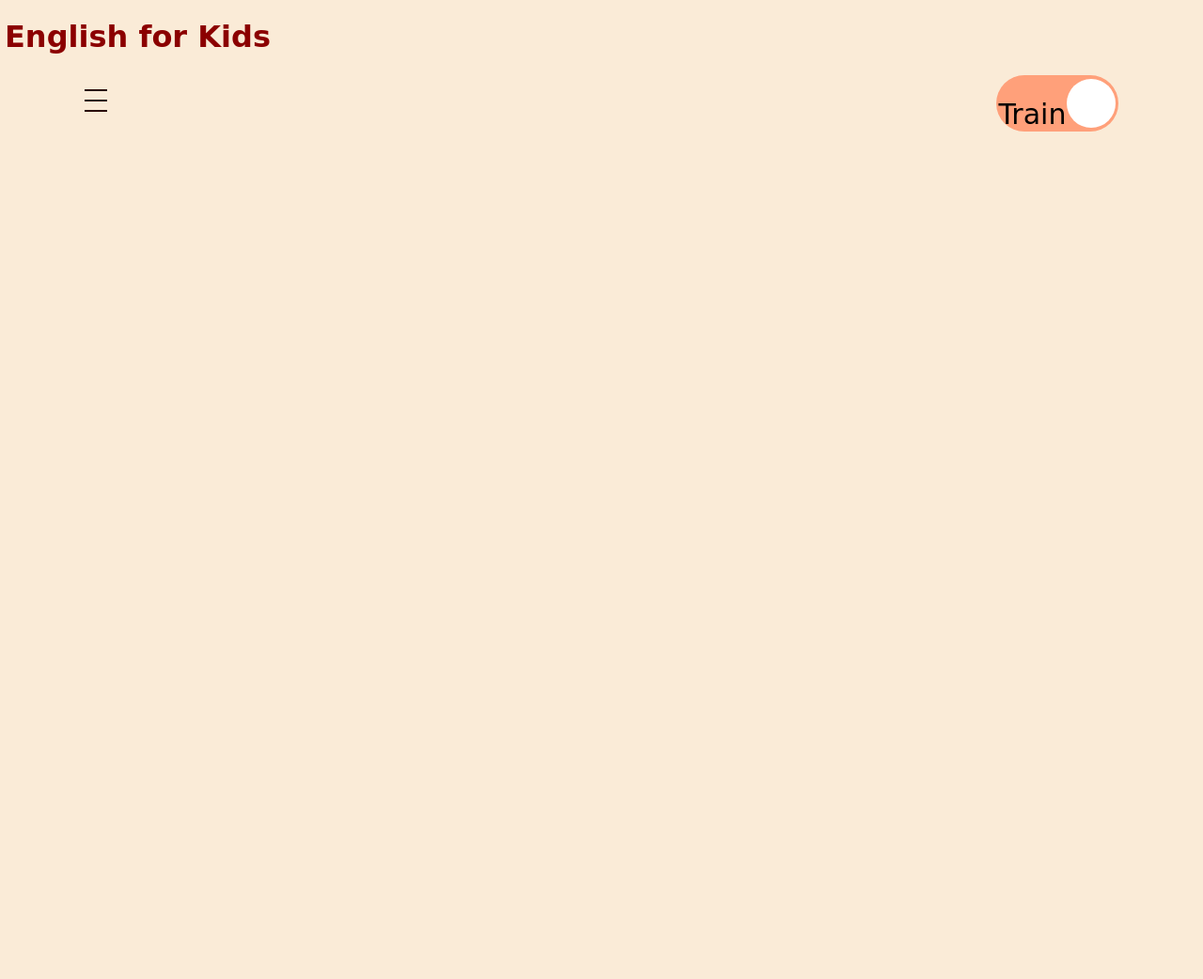
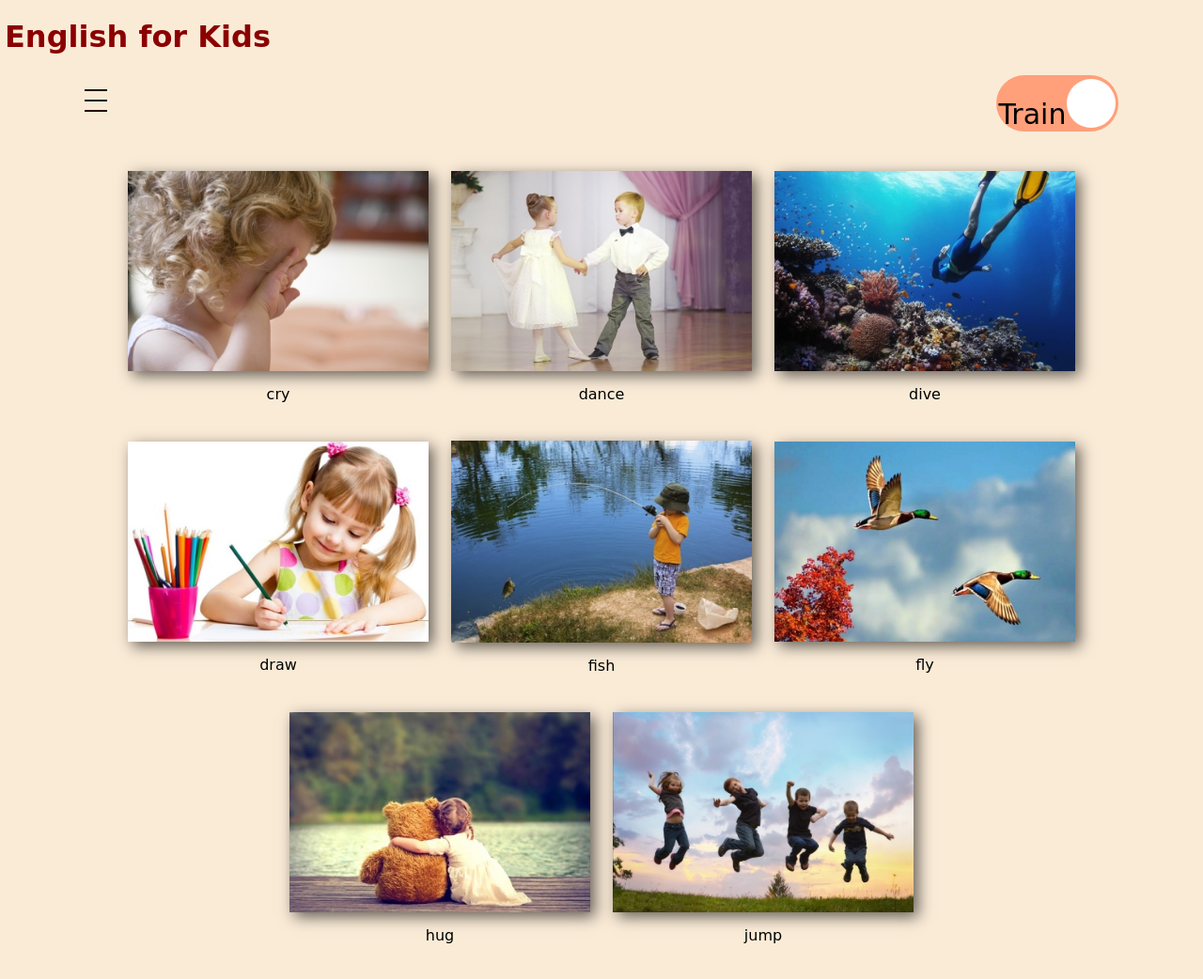
Before and after one commit to DaryaYa/english-for-kids, a website built with webpack: page index.html in a window 1280 px wide. Shown: the whole page at 94% size. Before the commit the page ends 800 px from the top, so only its background shows below. Built offline with nearby package versions, Linux system fonts and the light colour scheme.

Commit message:
add: category

```diff
--- a/src/index.js
+++ b/src/index.js
@@ -1,6 +1,7 @@
 // eslint-disable-next-line import/extensions
 import './js/common.js';
 import './js/cards.js';
+import './js/category.js';
 // eslint-disable-next-line no-unused-vars
 // import css from './css/main.css';
 import './css/normalize.css';
--- /dev/null
+++ b/src/js/category.js
@@ -0,0 +1,52 @@
+const category = [
+  {
+    word: 'cry',
+    translation: 'плакать',
+    image: '../assets/img/cry.jpg',
+    audioSrc: '../assets/audio/cry.mp3',
+  },
+  {
+    word: 'dance',
+    translation: 'танцевать',
+    image: 'img/dance.jpg',
+    audioSrc: 'audio/dance.mp3',
+  },
+  {
+    word: 'dive',
+    translation: 'нырять',
+    image: 'img/dive.jpg',
+    audioSrc: 'audio/dive.mp3',
+  },
+  {
+    word: 'draw',
+    translation: 'рисовать',
+    image: 'img/draw.jpg',
+    audioSrc: 'audio/draw.mp3',
+  },
+  {
+    word: 'fish',
+    translation: 'ловить рыбу',
+    image: 'img/fish.jpg',
+    audioSrc: 'audio/fish.mp3',
+  },
+  {
+    word: 'fly',
+    translation: 'летать',
+    image: 'img/fly.jpg',
+    audioSrc: 'audio/fly.mp3',
+  },
+  {
+    word: 'hug',
+    translation: 'обнимать',
+    image: 'img/hug.jpg',
+    audioSrc: 'audio/hug.mp3',
+  },
+  {
+    word: 'jump',
+    translation: 'прыгать',
+    image: 'img/jump.jpg',
+    audioSrc: 'audio/jump.mp3',
+  },
+];
+
+module.export = category;
--- a/src/js/common.js
+++ b/src/js/common.js
@@ -1,3 +1,5 @@
+// import { category } from './category';
+import { cards } from './cards';
 
 const burger = document.querySelector('.header-burger');
 const headerNav = document.querySelector('.header-nav');
@@ -41,3 +43,70 @@ switcher.addEventListener('change', () => {
 });
 
 // --------- page1 --------
+// arr == category.js
+const category = [
+  {
+    word: 'cry',
+    translation: 'плакать',
+    image: 'src/assets/img/cry.jpg',
+    audioSrc: 'src/assets/audio/cry.mp3',
+  },
+  {
+    word: 'dance',
+    translation: 'танцевать',
+    image: 'src/assets/img/dance.jpg',
+    audioSrc: 'src/assets/audio/dance.mp3',
+  },
+  {
+    word: 'dive',
+    translation: 'нырять',
+    image: 'src/assets/img/dive.jpg',
+    audioSrc: 'src/assets/audio/dive.mp3',
+  },
+  {
+    word: 'draw',
+    translation: 'рисовать',
+    image: 'src/assets/img/draw.jpg',
+    audioSrc: 'src/assets/audio/draw.mp3',
+  },
+  {
+    word: 'fish',
+    translation: 'ловить рыбу',
+    image: 'src/assets/img/fish.jpg',
+    audioSrc: 'src/assets/audio/fish.mp3',
+  },
+  {
+    word: 'fly',
+    translation: 'летать',
+    image: 'src/assets/img/fly.jpg',
+    audioSrc: 'src/assets/audio/fly.mp3',
+  },
+  {
+    word: 'hug',
+    translation: 'обнимать',
+    image: 'src/assets/img/hug.jpg',
+    audioSrc: 'src/assets/audio/hug.mp3',
+  },
+  {
+    word: 'jump',
+    translation: 'прыгать',
+    image: 'src/assets/img/jump.jpg',
+    audioSrc: 'src/assets/audio/jump.mp3',
+  },
+];
+
+function createTreeDom(container, arr) {
+  const wrapper = document.getElementById(`${container}`);
+
+  if (!arr.length) return;
+
+  for (let i = 0; i < arr.length; i += 1) {
+    const elem = document.createElement('div');
+    elem.classList.add('category-item');
+    elem.innerHTML = `<img src='${arr[i].image}' alt='${arr[i].word}'>
+    <p>${arr[i].word}</p>`;
+
+    wrapper.append(elem);
+  }
+}
+createTreeDom('container1', category);
--- a/src/scss/main.scss
+++ b/src/scss/main.scss
@@ -159,25 +159,34 @@ z-index: 5;
 
     //  main page
 
-.container-nav {
+.container {
     display: flex;
+    margin-top: 30px;
     max-width: 1620px;
     flex-wrap: wrap;
     justify-content: center;
-    height: 70vh;
+    // height: 60vh;
     align-items: center;
 }
 
-.container-nav>li {
+.container>div {
+    display: flex;
     flex: 0 1 20%;
     margin: 12px;
+    /* justify-content: center; */
+    flex-direction: column;
+    justify-content: center;
+    align-items: center;
 }
 
-.category>img {
+.category-item img {
     width: 320px;
+    box-shadow: rgba(0, 0, 0, 0.603) 5px 5px 15px;
 }
 
-p {
-    border: 1px solid red;
-    border-radius: 50%;
+.category-item img:hover {
+    box-shadow: rgba(0, 0, 0, 0.603) 15px 15px 15px;
+    transform: scale(1.05);
+    transition: all 1s;
+    cursor: pointer;
 }
```
Also changed, not shown: src/scss/main.css, src/scss/main.min.css.
